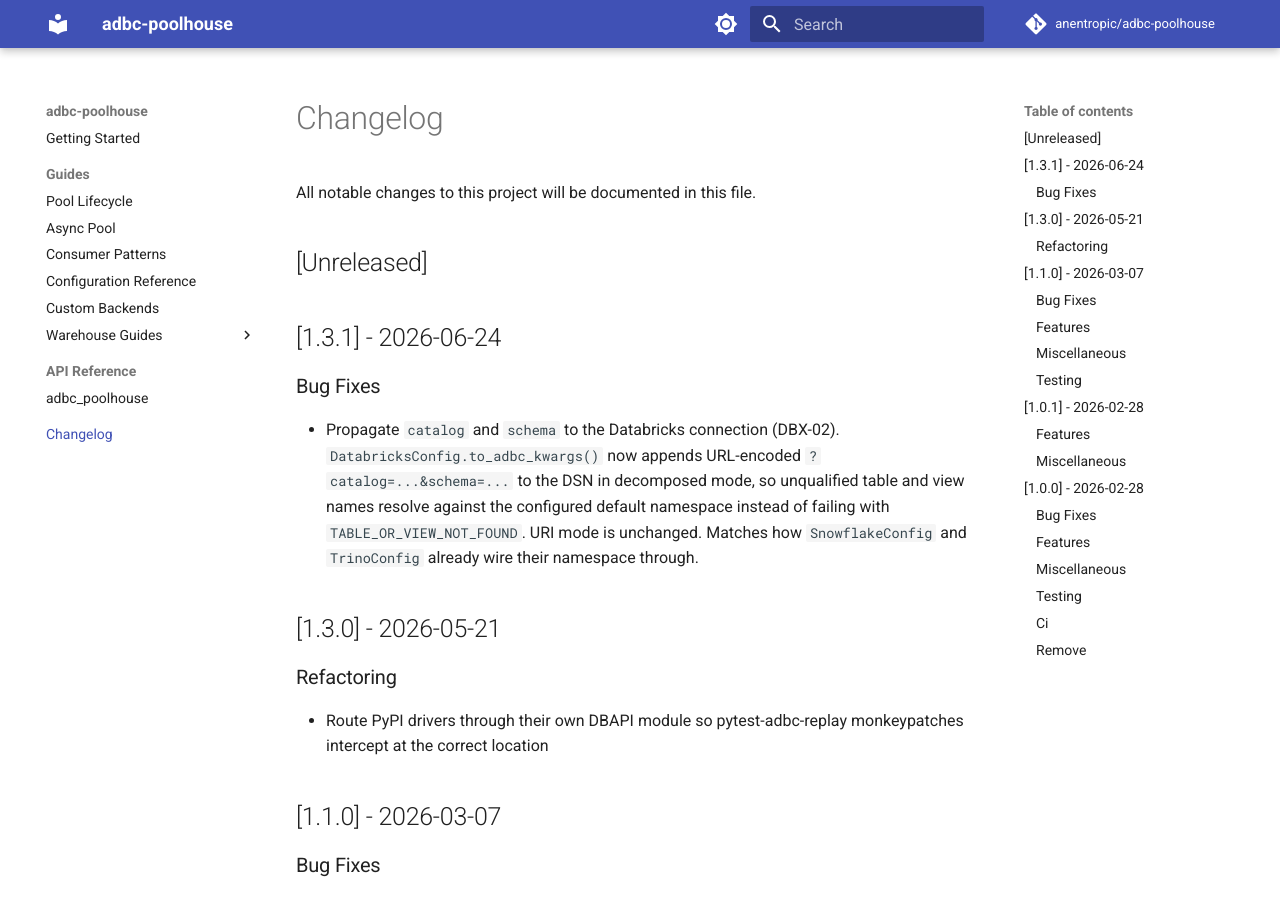
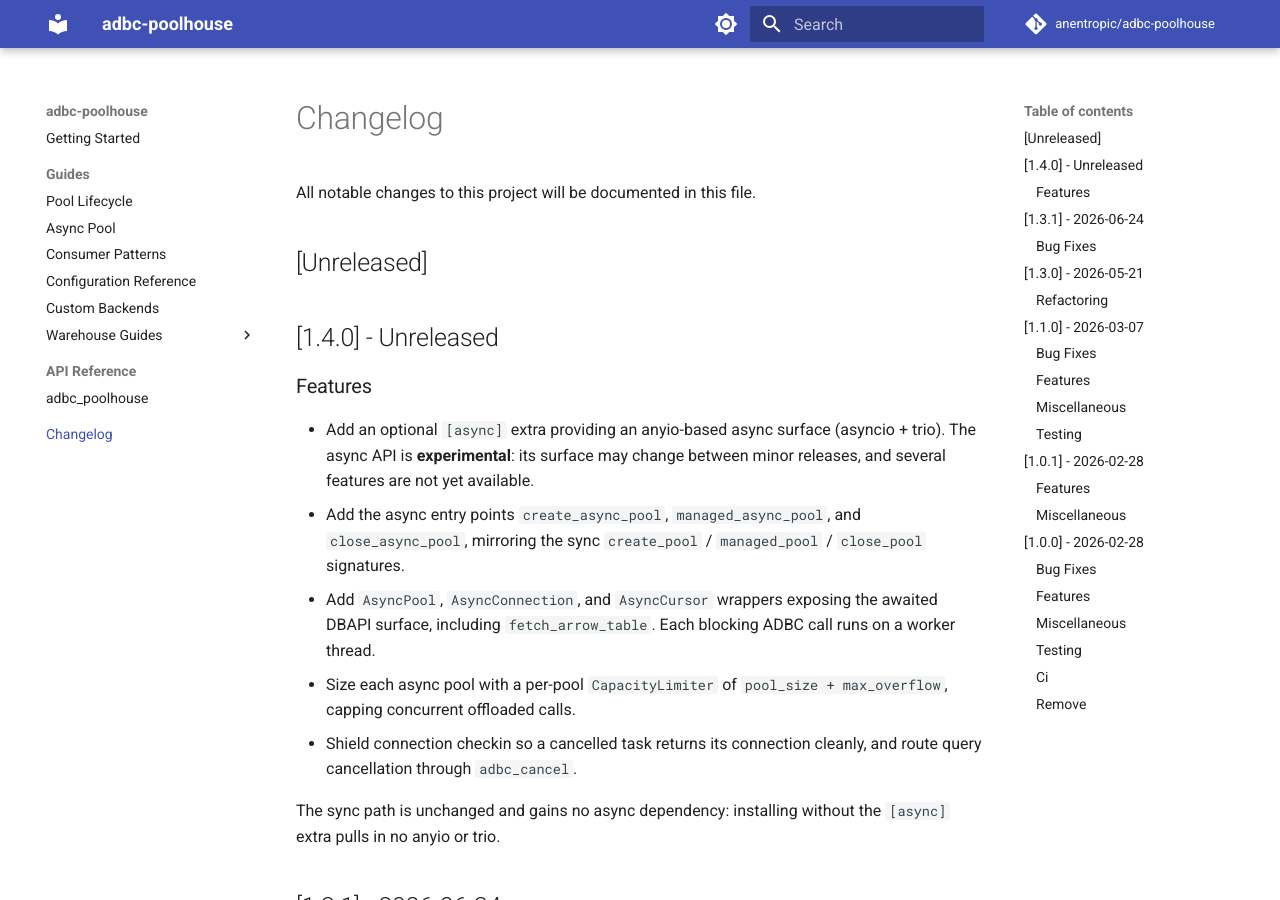
Before and after one commit to anentropic/adbc-poolhouse, an MkDocs documentation site: the page built from docs/src/changelog.md, in a window 1280 px wide and 900 px high. Built offline with MkDocs 1.6.1 and Material for MkDocs 9.7.7, drawn with Linux system fonts in a browser that asks for light colours; comment, search, counter and statistics services are not loaded.

Commit message:
docs(28-03): add v1.4.0 changelog entry marking async experimental
- Add [1.4.0] - Unreleased section under [Unreleased]
- Summarize the async API (extra, entry points, wrappers, limiter, cancellation)
- Mark the async API experimental (D-28-01)
- Note the sync path is unchanged and gains no async dependency

```diff
--- a/docs/src/changelog.md
+++ b/docs/src/changelog.md
@@ -3,6 +3,18 @@
 All notable changes to this project will be documented in this file.
 
 ## [Unreleased]
+
+## [1.4.0] - Unreleased
+
+### Features
+
+- Add an optional `[async]` extra providing an anyio-based async surface (asyncio + trio). The async API is **experimental**: its surface may change between minor releases, and several features are not yet available.
+- Add the async entry points `create_async_pool`, `managed_async_pool`, and `close_async_pool`, mirroring the sync `create_pool` / `managed_pool` / `close_pool` signatures.
+- Add `AsyncPool`, `AsyncConnection`, and `AsyncCursor` wrappers exposing the awaited DBAPI surface, including `fetch_arrow_table`. Each blocking ADBC call runs on a worker thread.
+- Size each async pool with a per-pool `CapacityLimiter` of `pool_size + max_overflow`, capping concurrent offloaded calls.
+- Shield connection checkin so a cancelled task returns its connection cleanly, and route query cancellation through `adbc_cancel`.
+
+The sync path is unchanged and gains no async dependency: installing without the `[async]` extra pulls in no anyio or trio.
 
 ## [1.3.1] - 2026-06-24
 
```
